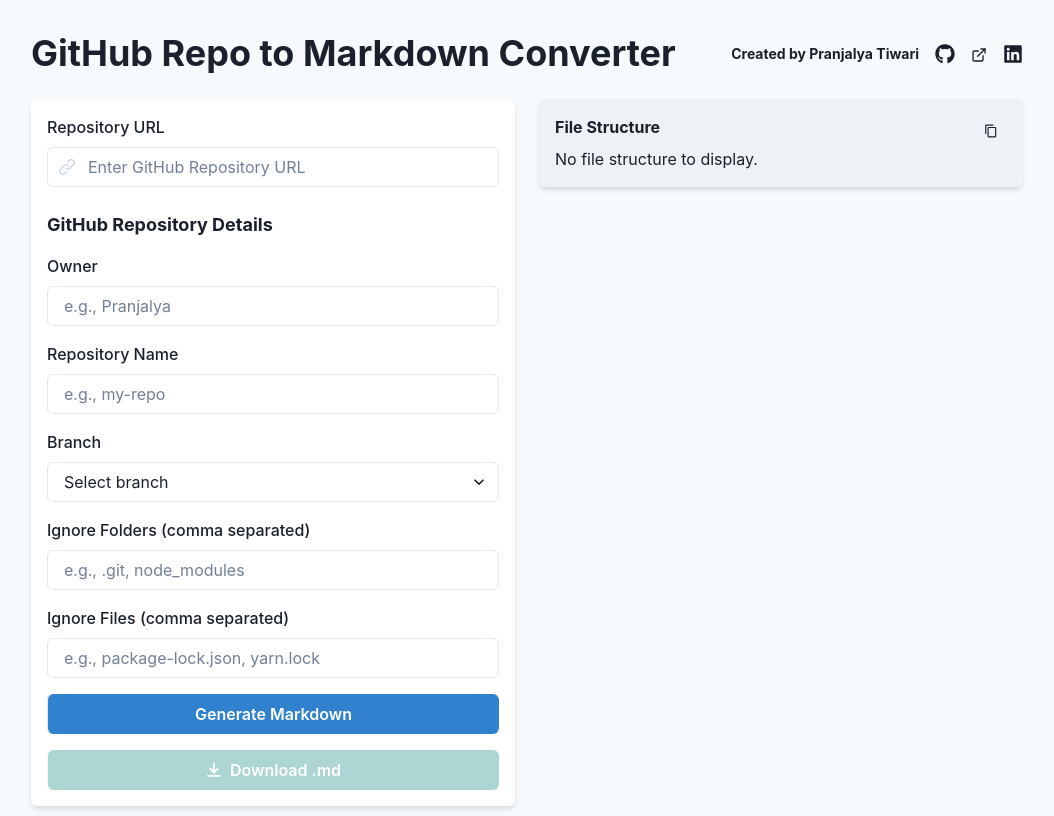
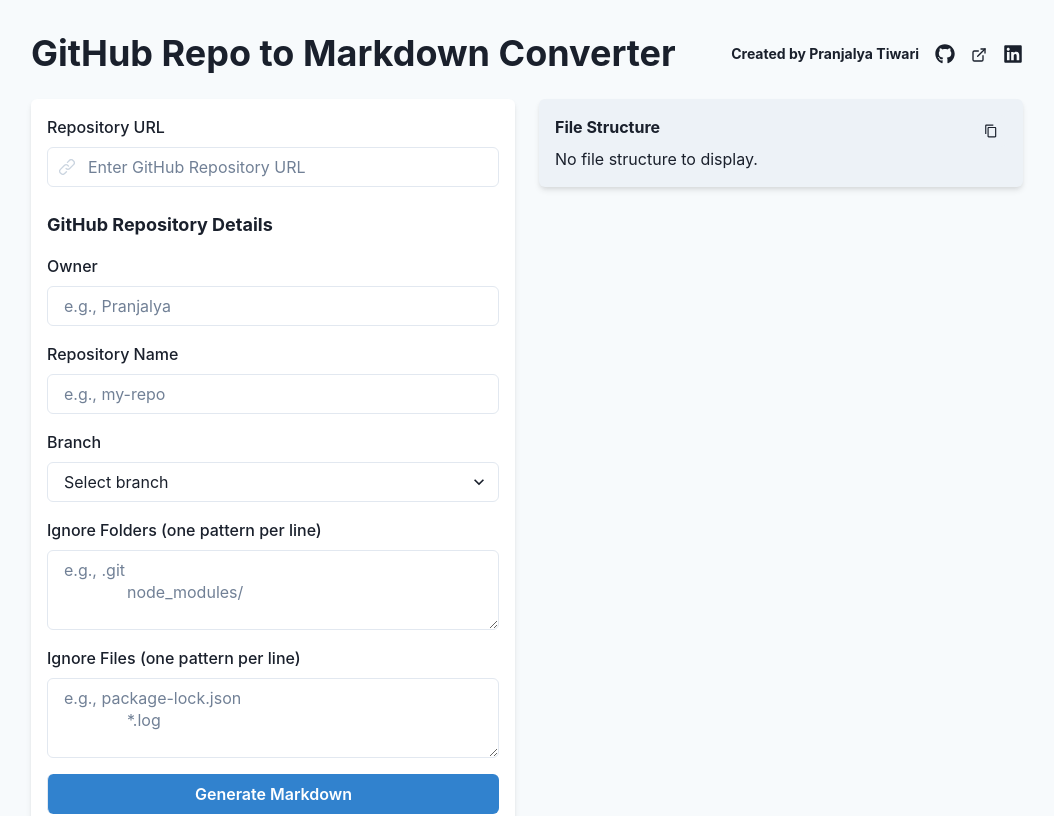
Before and after one commit to Pranjalya/gitrepo-llm, a React (Create React App) app in the folder github-to-markdown/: page / in a window 1280 px wide. Shown: the top 816 px of the page, without its empty margins (113-1167 px from the left). Built offline with nearby package versions, Linux system fonts and the light colour scheme.

Commit message:
:dog: add wildcard support

```diff
--- a/github-to-markdown/package.json
+++ b/github-to-markdown/package.json
@@ -15,6 +15,7 @@
     "cra-template": "1.2.0",
     "framer-motion": "^11.15.0",
     "gh-pages": "^6.2.0",
+    "minimatch": "^10.0.1",
     "react": "^19.0.0",
     "react-dom": "^19.0.0",
     "react-icons": "^5.4.0",
--- a/github-to-markdown/src/App.js
+++ b/github-to-markdown/src/App.js
@@ -7,6 +7,7 @@
 import { Container, Heading, Box, useToast, Link, Flex, Text, HStack, Tooltip } from '@chakra-ui/react';
 import {  FaGithub, FaLinkedin } from 'react-icons/fa';
 import { ExternalLinkIcon } from '@chakra-ui/icons'
+import { minimatch } from 'minimatch';
 
 const printFileExtensions = {
     ".c": true, ".cpp": true, ".cc": true, ".cxx": true, ".cs": true, ".java": true, ".py": true, ".json": true, ".js": true, ".ts": true,
@@ -85,7 +86,7 @@
     },[pageTitle, defaultMetaDescription]);
 
 
-    const getFilesList = async (owner, reponame, branch, ignoreFolders = []) => {
+    const getFilesList = async (owner, reponame, branch, ignoreFolders = [], ignoreFiles = []) => {
         try {
             const response = await axios.get(
                 `https://api.github.com/repos/${owner}/${reponame}/git/trees/${branch}?recursive=true`
@@ -94,11 +95,31 @@
             if (response.status === 200) {
                 const data = response.data;
                 const files = data.tree;
-                const patterns = ignoreFolders.map(ignoreFolder => new RegExp(`^${ignoreFolder}(?:/.*)?$`));
 
-                return files
-                    .filter(f => f.type === 'blob' && !patterns.some(pattern => pattern.test(f.path)))
-                    .map(f => f.path);
+                // Filter files using minimatch
+                const filteredFiles = files.filter(file => {
+                    if (file.type !== 'blob') {
+                        return false; // Exclude non-blob entries
+                    }
+
+                    // Check against ignoreFolders
+                    for (const pattern of ignoreFolders) {
+                        if (minimatch(file.path, pattern)) {
+                            return false; // Exclude if any folder pattern matches
+                        }
+                    }
+
+                    // Check against ignoreFiles
+                    for (const pattern of ignoreFiles) {
+                        if (minimatch(file.path, pattern)) {
+                            return false; // Exclude if any file pattern matches
+                        }
+                    }
+
+                    return true; // Include if no patterns matched
+                });
+
+                return filteredFiles.map(f => f.path);
             } else {
                 console.error(`Failed to get file list: Status code ${response.status}`);
                 toast({
@@ -191,7 +212,7 @@
 
       const filteredFiles = filelists.filter(fileitem => {
             const extension = fileitem.split('.').pop();
-            return (fileitem && printFileExtensions[`.${extension}`] && !ignoreFiles.includes(fileitem));
+            return (fileitem && printFileExtensions[`.${extension}`] && !ignoreFiles.some(pattern => minimatch(fileitem, pattern)));
         });
 
        let processedCount = 0;
@@ -214,7 +235,7 @@
         setProgress(0)
         try {
             const { owner, repoName, branch, ignoreFolders, ignoreFiles } = repoDetails;
-            const filesList = await getFilesList(owner, repoName, branch, ignoreFolders);
+            const filesList = await getFilesList(owner, repoName, branch, ignoreFolders, ignoreFiles);
             const markdown = await prepareMarkdown(owner, repoName, branch, filesList, ignoreFiles);
             const tree = buildTreeFromPaths(filesList, repoName);
             const treeString = treeToString(tree);
--- a/github-to-markdown/src/components/InputForm.js
+++ b/github-to-markdown/src/components/InputForm.js
@@ -8,7 +8,8 @@
   useToast,
   InputGroup,
   InputLeftElement,
-  Select
+  Select,
+  Textarea
 } from '@chakra-ui/react';
 import { FormControl, FormLabel } from '@chakra-ui/form-control'
 import { DownloadIcon, LinkIcon } from '@chakra-ui/icons';
@@ -52,8 +53,9 @@
 
   const handleSubmit = (event) => {
     event.preventDefault();
-    const parsedIgnoreFolders = ignoreFolders.split(',').map(s => s.trim()).filter(s => s !== '');
-    const parsedIgnoreFiles = ignoreFiles.split(',').map(s => s.trim()).filter(s => s !== '');
+    const parsedIgnoreFolders = ignoreFolders.split('\n').map(s => s.trim()).filter(s => s !== '');
+    const parsedIgnoreFiles = ignoreFiles.split('\n').map(s => s.trim()).filter(s => s !== '');
+
     if (!owner || !repoName) {
       toast({
         title: 'Please enter owner and repository name',
@@ -171,21 +173,21 @@
             </Select>
           </FormControl>
           <FormControl>
-            <FormLabel>Ignore Folders (comma separated)</FormLabel>
-            <Input
-              type="text"
+            <FormLabel>Ignore Folders (one pattern per line)</FormLabel>
+            <Textarea
               value={ignoreFolders}
               onChange={(e) => setIgnoreFolders(e.target.value)}
-              placeholder="e.g., .git, node_modules"
+              placeholder="e.g., .git
+              node_modules/"
             />
           </FormControl>
           <FormControl>
-            <FormLabel>Ignore Files (comma separated)</FormLabel>
-            <Input
-              type="text"
+            <FormLabel>Ignore Files (one pattern per line)</FormLabel>
+            <Textarea
               value={ignoreFiles}
               onChange={(e) => setIgnoreFiles(e.target.value)}
-              placeholder="e.g., package-lock.json, yarn.lock"
+              placeholder="e.g., package-lock.json
+              *.log"
             />
           </FormControl>
           <Button
```
